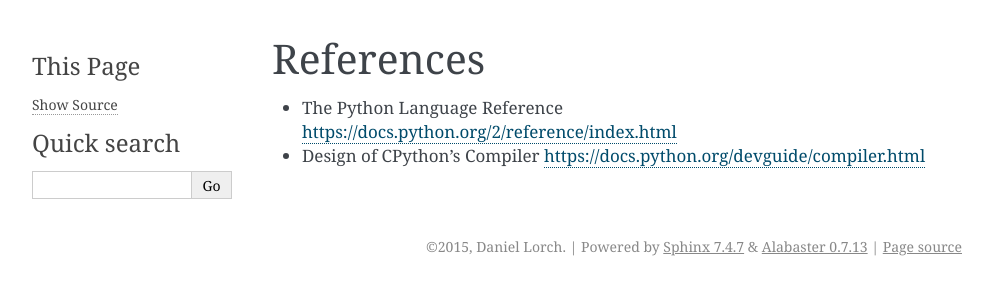
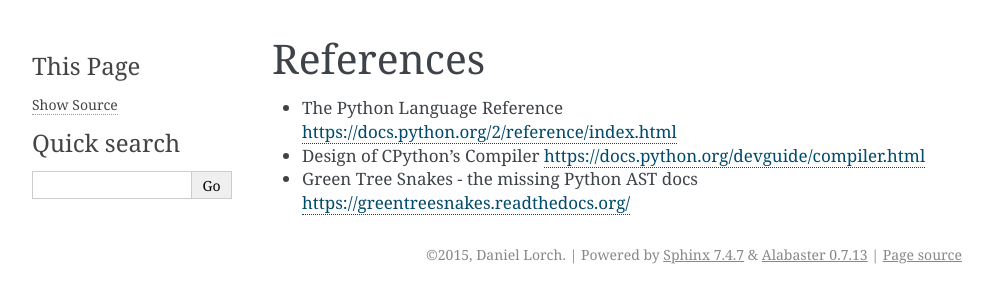
Before and after one commit to dlorch/pycep, a Sphinx documentation site: the page built from docs/references.rst, in a window 1280 px wide. Shown: the top 303 px of the page, without its empty margins (148-1141 px from the left). Built offline with Sphinx 7.4.7, drawn with Linux system fonts in a browser that asks for light colours.

Commit message:
Green Tree Snakes

```diff
--- a/docs/references.rst
+++ b/docs/references.rst
@@ -3,3 +3,4 @@ References
 
 * The Python Language Reference https://docs.python.org/2/reference/index.html
 * Design of CPython’s Compiler https://docs.python.org/devguide/compiler.html
+* Green Tree Snakes - the missing Python AST docs https://greentreesnakes.readthedocs.org/
```
